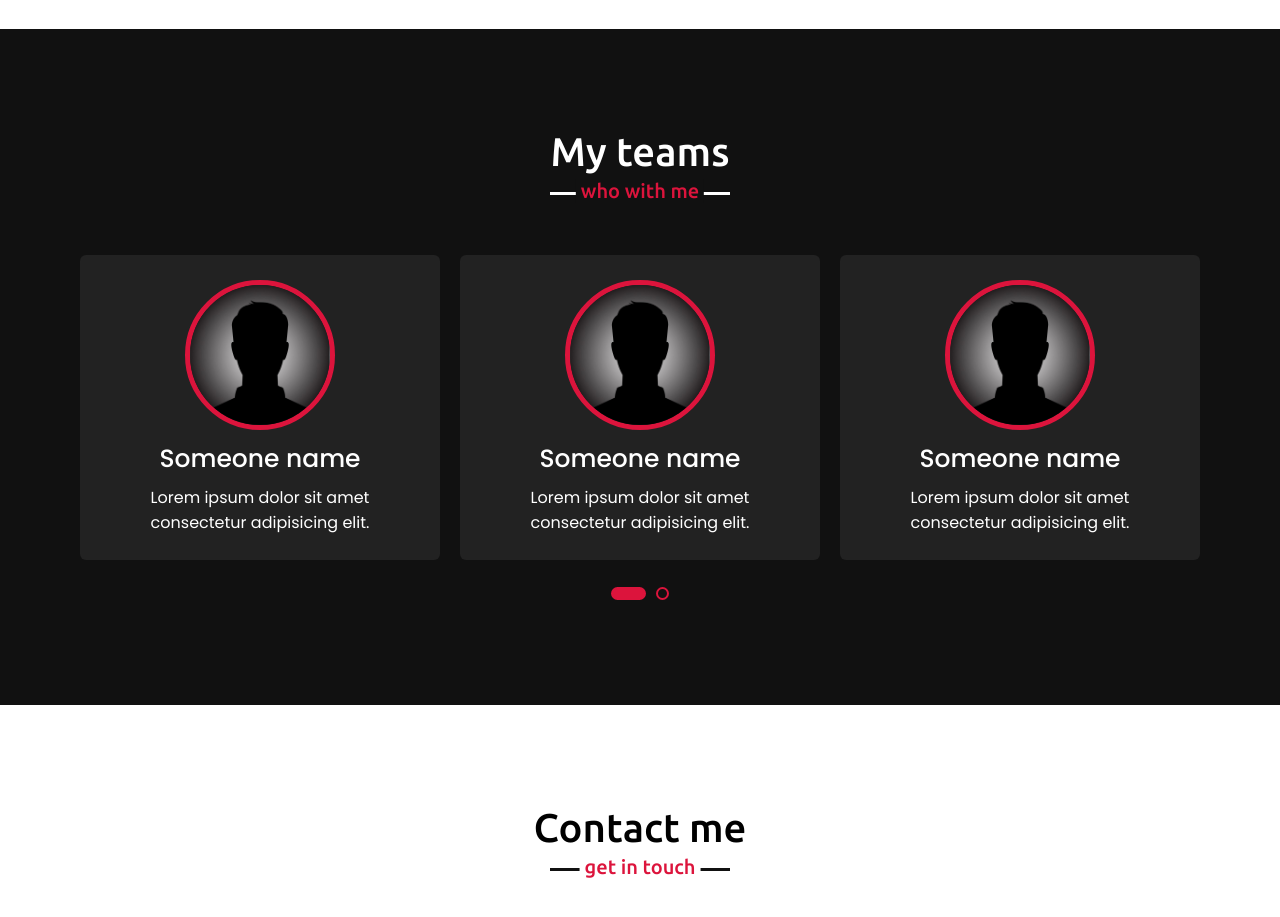
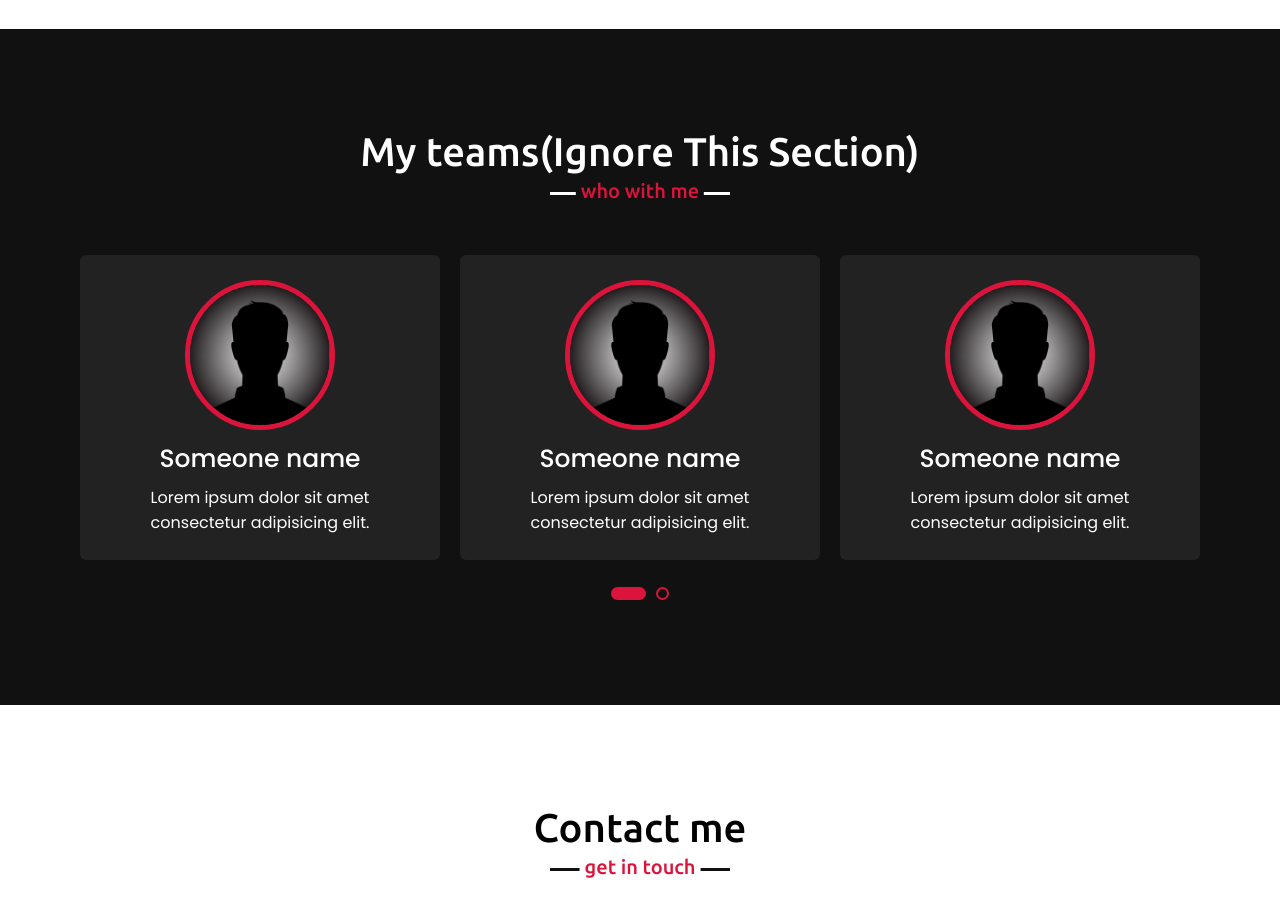
Before and after one commit to Bhavesh-Muleva/My-Portfolio.github.io, a plain HTML site: page index.html in a window 1280 px wide. Shown: the part 3020-3937 px from the top of the page. Drawn offline with nearby package versions, Linux system fonts and the light colour scheme.

Commit message:
Update index.html

```diff
--- a/index.html
+++ b/index.html
@@ -164,7 +164,7 @@
     <!-- teams section start -->
     <section class="teams" id="teams">
         <div class="max-width">
-            <h2 class="title">My teams</h2>
+            <h2 class="title">My teams(Ignore This Section)</h2>
             <div class="carousel owl-carousel">
                 <div class="card">
                     <div class="box">
```
